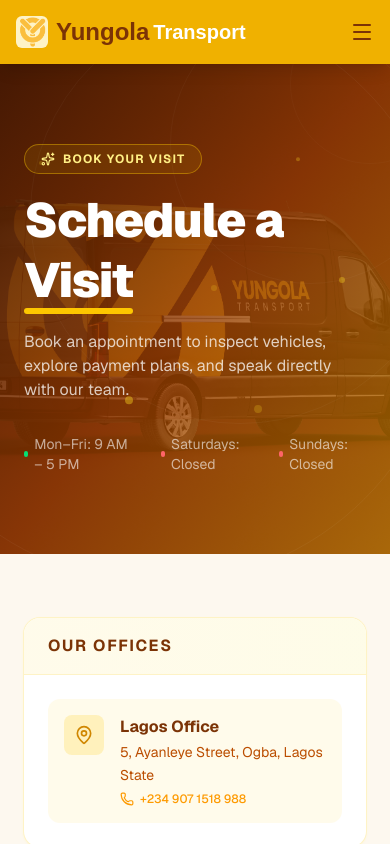
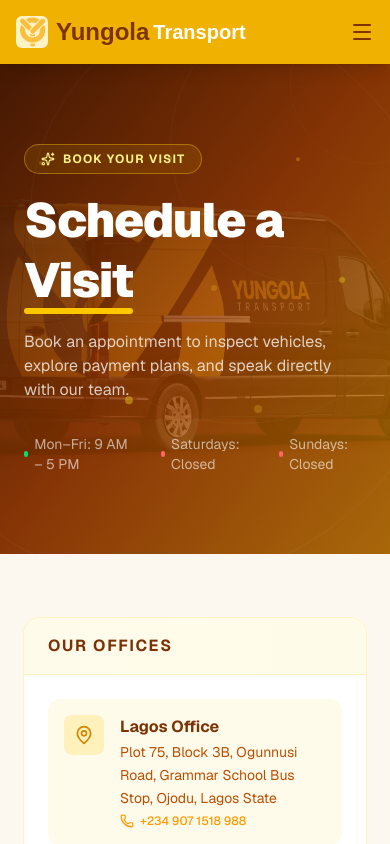
Before and after one commit to Celebration-Adesa-HQ/Yungola-transport, a Next.js app: page /schedule in a window 390 px wide. Shown: the top 844 px of the page. Built offline with nearby package versions, Linux system fonts and the light colour scheme.

Commit message:
feat: implement schedule booking page with form validation, calendar integration, and responsive layout

```diff
--- a/app/layout.js
+++ b/app/layout.js
@@ -49,8 +49,9 @@
     "Yungola Transport provides flexible hire purchase plans for CNG tricycles, electric motorcycles, and ride-hailing cars in Lagos and Ibadan.",
   address: {
     "@type": "PostalAddress",
-    streetAddress: "5, Olaniye Street",
+    streetAddress: "Plot 75, Block 3B, Ogunnusi Road, Grammar School Bus Stop, Ojodu",
     addressLocality: "Lagos",
+    addressRegion: "Lagos State",
     addressCountry: "NG",
   },
   areaServed: ["Lagos", "Ibadan"],
--- a/components/Footer.jsx
+++ b/components/Footer.jsx
@@ -69,9 +69,11 @@
         <div>
           <h4 className="text-yellow-500 font-semibold mb-4">Contact</h4>
           <ul className="space-y-2 text-amber-200">
-            <li className="flex items-center">
-              <MapPin className="h-4 w-4 mr-2" /> 5, Ayanleye Street, Ogba,
-              Lagos State
+            <li className="flex items-start">
+              <MapPin className="h-4 w-4 mr-2 mt-1 shrink-0" />
+              <span>
+                Plot 75, Block 3B, Ogunnusi Road, Grammar School Bus Stop, Ojodu, Lagos State
+              </span>
             </li>
             <li className="flex items-center">
               <Phone className="h-4 w-4 mr-2" /> +234 907 1518 988 YUNGOLA
--- a/components/page/ContactPageComponent.jsx
+++ b/components/page/ContactPageComponent.jsx
@@ -23,7 +23,7 @@
   {
     icon: MapPin,
     title: "Office Address",
-    content: "5, Ayanleye Street, Ogba, Lagos State",
+    content: "Plot 75, Block 3B, Ogunnusi Road, Grammar School Bus Stop, Ojodu, Lagos State",
   },
   {
     icon: Phone,
--- a/components/page/SchedulePageComponent.jsx
+++ b/components/page/SchedulePageComponent.jsx
@@ -26,7 +26,7 @@
   {
     id: "lagos",
     name: "Lagos Office",
-    address: "5, Ayanleye Street, Ogba, Lagos State",
+    address: "Plot 75, Block 3B, Ogunnusi Road, Grammar School Bus Stop, Ojodu, Lagos State",
     phone: "+234 907 1518 988",
   },
 ];
```
